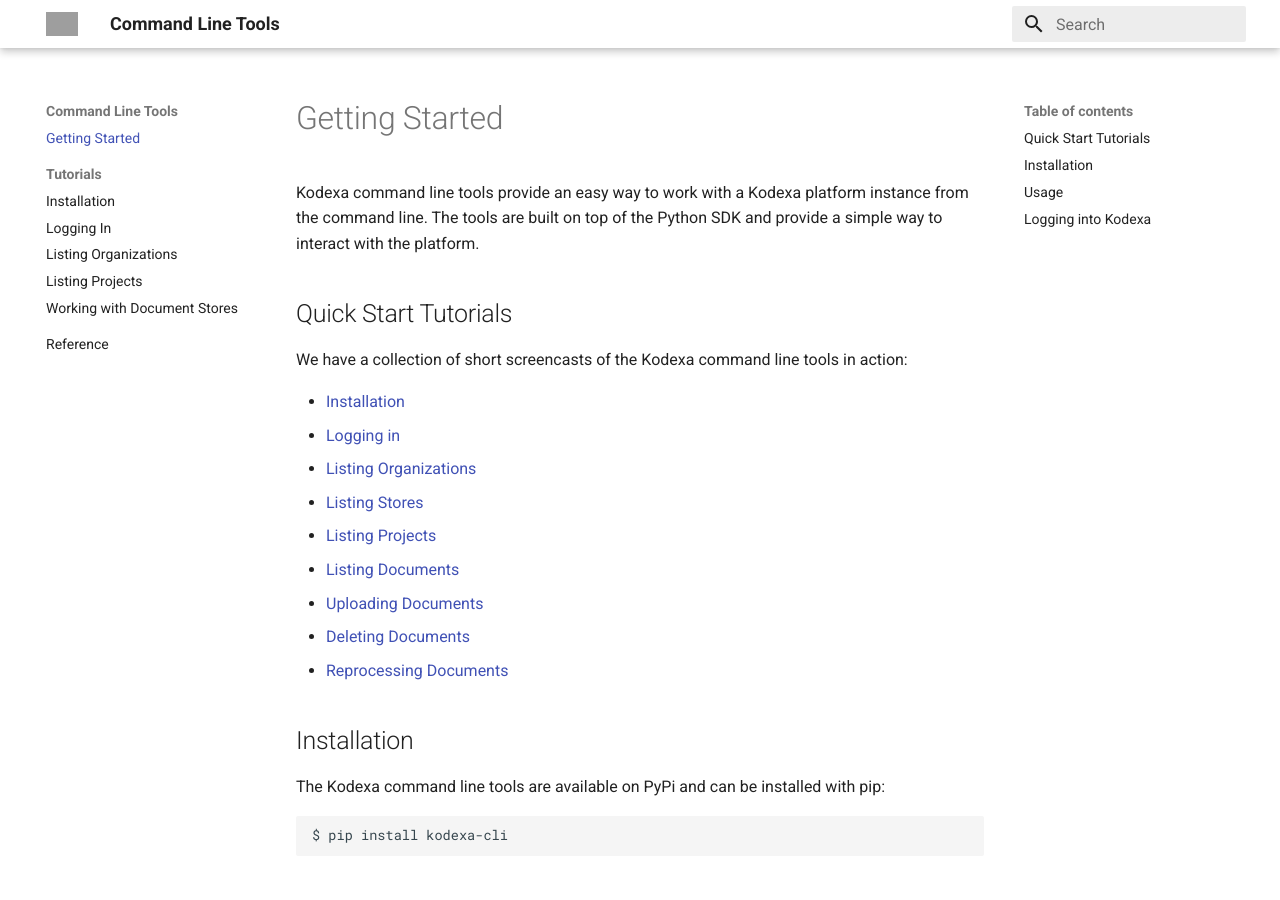
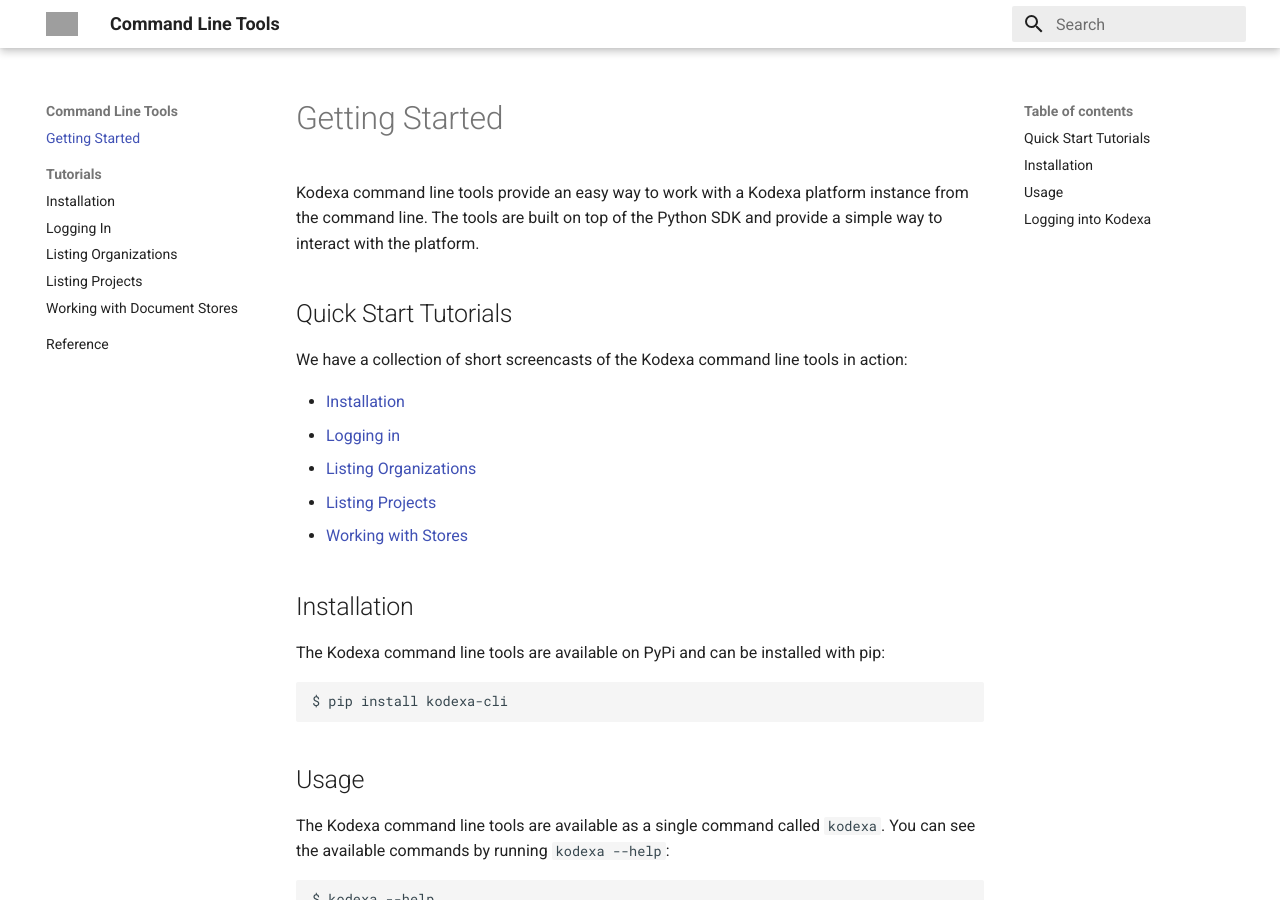
Before and after one commit to regutierrez/kodexa-cli, an MkDocs documentation site: the page built from docs/index.md, in a window 1280 px wide and 900 px high. Built offline with MkDocs 1.6.1 and Material for MkDocs 9.7.7, drawn with Linux system fonts in a browser that asks for light colours; nearby versions of some CDN libraries; library files that are not in the unit come from our copies; grey boxes are pictures that could not be loaded.

Commit message:
Fix up more links

```diff
--- a/docs/index.md
+++ b/docs/index.md
@@ -8,12 +8,8 @@
 * [Installation](tutorials/installation.md)
 * [Logging in](tutorials/logging-in.md)
 * [Listing Organizations](tutorials/listing-organizations.md)
-* [Listing Stores](tutorials/listing-stores.md)
 * [Listing Projects](tutorials/listing-projects.md)
-* [Listing Documents](tutorials/listing-documents.md)
-* [Uploading Documents](tutorials/uploading-documents.md)
-* [Deleting Documents](tutorials/deleting-documents.md)
-* [Reprocessing Documents](tutorials/reprocessing-documents.md)
+* [Working with Stores](tutorials/working-with-stores.md)
 
 ## Installation
 
```
Also changed, not shown: docs/tutorials/listing-projects.md (+10 -0 lines), docs/tutorials/deleting-documents.md (deleted), docs/tutorials/listing-documents.md (deleted).
